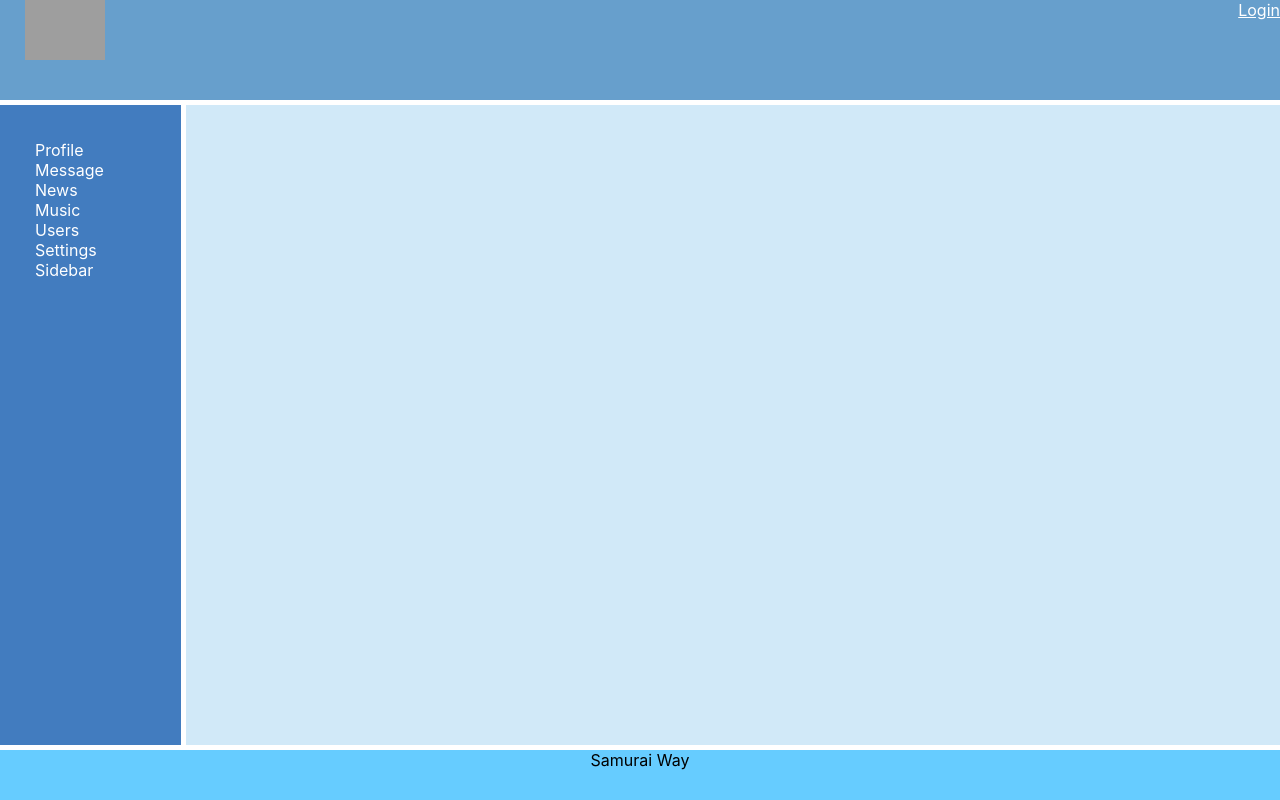
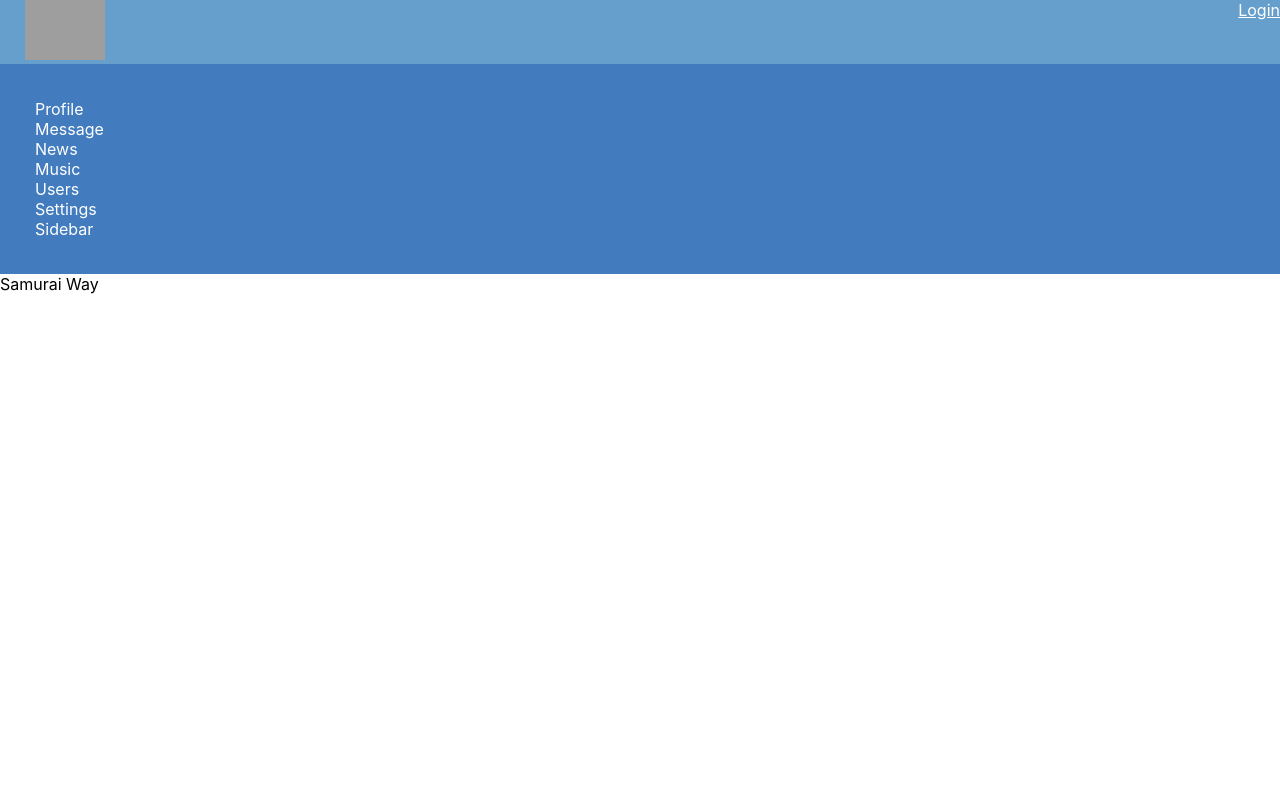
Before and after one commit to Alex-Fes/samurayway, a React (Create React App) app: page / in a window 1280 px wide. Built offline with nearby package versions, Linux system fonts and the light colour scheme; no server answers; grey boxes are pictures that could not be loaded.

Commit message:
style: change style

```diff
--- a/src/App/App.css
+++ b/src/App/App.css
@@ -1,51 +1,51 @@
 .app-wrapper {
-    display: grid;
-    grid-auto-columns: 2fr 10fr;
-    grid-gap: 5px;
-    grid-template-areas:
-    'h h h'
-    'n c c'
-    'f f f';
-    grid-template-rows: 100px 1fr 50px;
+    /*display: grid;*/
+    /*grid-auto-columns: 3fr 6fr 3fr;*/
+    /*grid-gap: 5px;*/
+    /*grid-template-areas:*/
+    /*'h h h'*/
+    /*'n c s'*/
+    /*'f f f';*/
+    /*grid-template-rows: 50px 1fr 50px;*/
 
-    width: auto;
-    height: 100vh;
-    margin: 0 auto;
+    /*width: auto;*/
+    /*height: 100vh;*/
+    /*margin: 0 auto;*/
 }
 
 .app-wrapper-content {
-    grid-area: c;
+    /*grid-area: c;*/
 
-    background-color: rgba(143, 202, 239, 0.41);
+    /*background-color: rgba(143, 202, 239, 0.41);*/
 }
 .app-wrapper-initial-progress {
-    position: absolute;
-    top: 0;
-    left: 0;
+    /*position: absolute;*/
+    /*top: 0;*/
+    /*left: 0;*/
 
-    overflow: auto;
-    grid-area: c;
+    /*overflow: auto;*/
+    /*grid-area: c;*/
 
-    width: 100%;
-    height: 100%;
+    /*width: 100%;*/
+    /*height: 100%;*/
 
 }
 .app-initial-progress {
-    position: absolute;
-    top: 50%;
-    left: 50%;
+    /*position: absolute;*/
+    /*top: 50%;*/
+    /*left: 50%;*/
 
-    grid-area: c;
+    /*grid-area: c;*/
 
-    margin:auto;
+    /*margin:auto;*/
 }
 
 .footer {
-    grid-area: f;
+    /*grid-area: f;*/
 
-    text-align: center;
+    /*text-align: center;*/
 
-    background:#6cf;
+    /*background:#6cf;*/
 
     /*margin: 0 auto 40px;*/
 }
```
